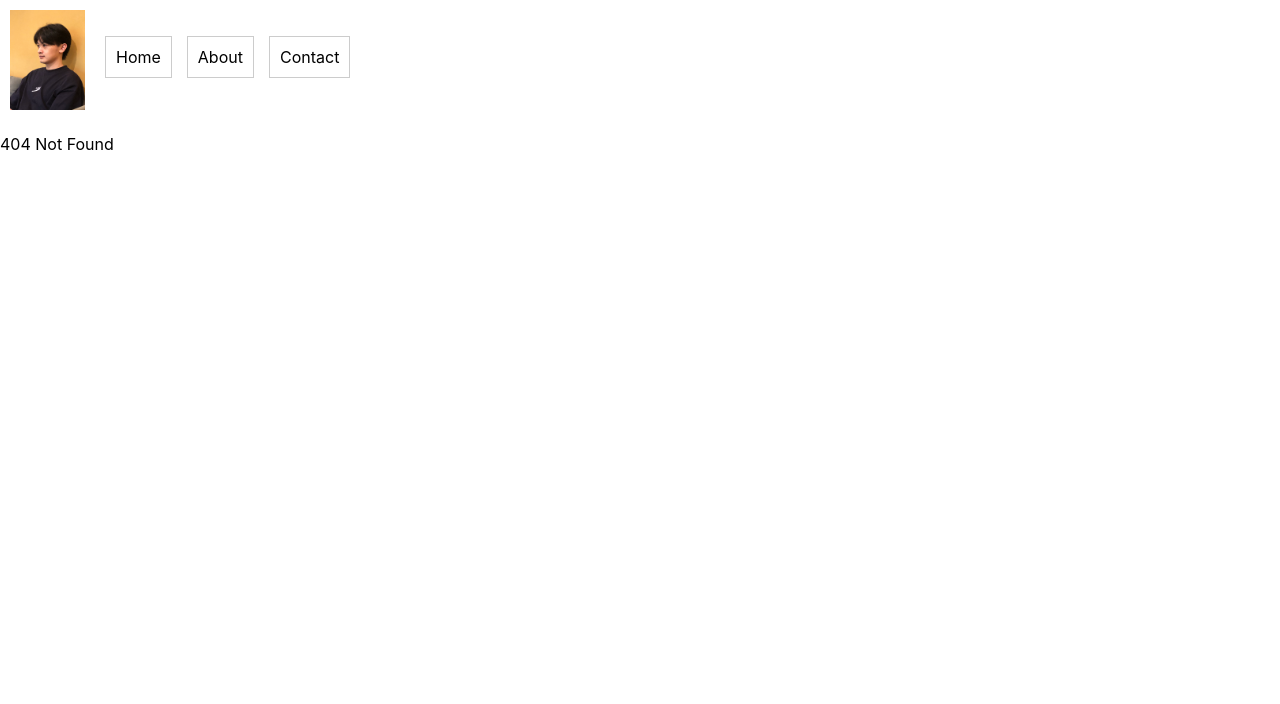
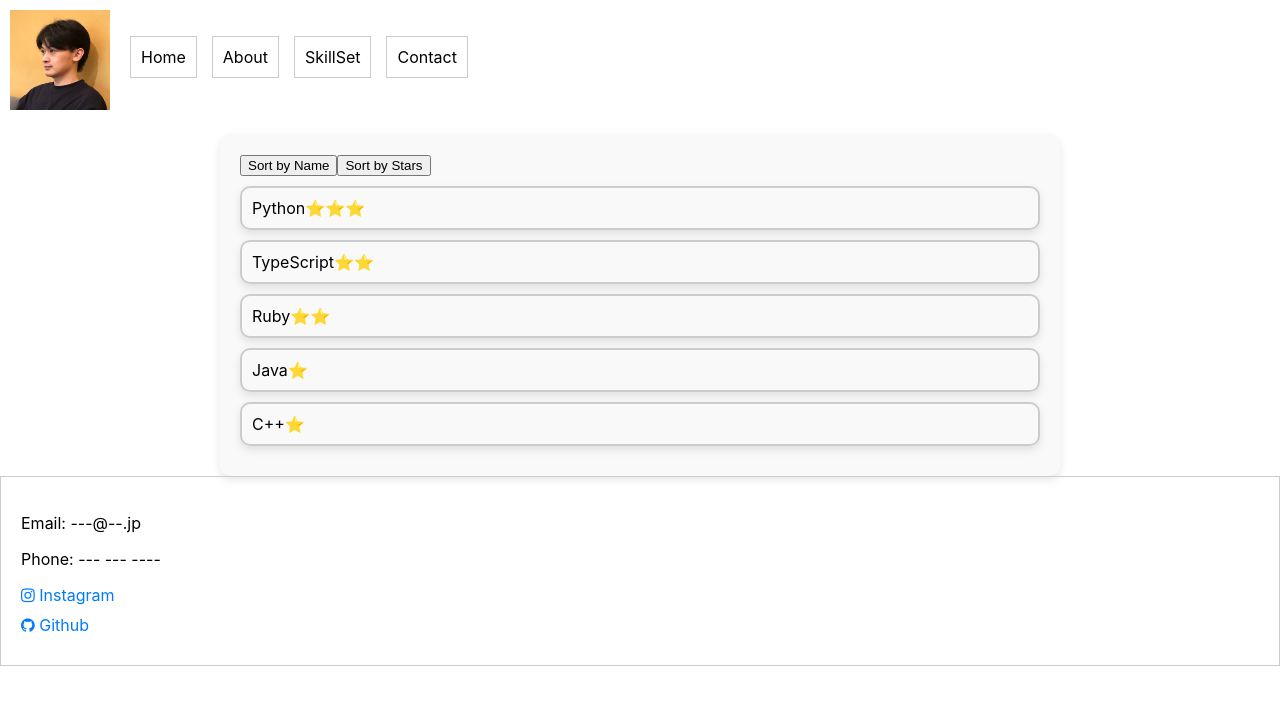
Before and after one commit to shu13579/My_Portfolio, a React (Create React App) app: page /skillset in a window 1280 px wide. Before the commit this address had no page. Shown: the top 704 px of the page. Built offline with nearby package versions, Linux system fonts and the light colour scheme.

Commit message:
初期案

```diff
--- a/src/App.tsx
+++ b/src/App.tsx
@@ -2,8 +2,10 @@ import React from 'react';
 import './App.css';
 import {BrowserRouter as Router,  Route,  Switch, Link} from 'react-router-dom';
 import Header from './components/Header';
+import Footer from './components/Footer';
 import Home from './pages/Home';
 import About from './pages/About';
+import SkillSet from './pages/SkillSet';
 import Contact from './pages/Contact';
 
 const NotFound = () => <div>404 Not Found</div>;
@@ -14,9 +16,11 @@ function App() {
       <Switch>
         <Route path="/" exact component={Home} />
         <Route path="/about" component={About} />
+        <Route path="/skillset" component={SkillSet} />
         <Route path="/contact" component={Contact} />
         <Route component={NotFound} />
       </Switch>
+      <Footer />
     </Router>
   );
 }
--- /dev/null
+++ b/src/components/Footer.tsx
@@ -0,0 +1,23 @@
+import React from 'react';
+import logo from '../assets/my_face.JPG';
+import { Link } from 'react-router-dom';
+import '../styles/styles.css';
+
+const Footer: React.FC = () => {
+  return (
+    <div className="contact-container">
+      <p>Email: ---@--.jp</p>
+      <p>Phone: --- --- ----</p>
+
+      <a className="contact-link" href="https://www.instagram.com/_shu.25/" target="_blank" rel="noopener noreferrer">
+        <i className="fa fa-instagram"></i> Instagram
+      </a>
+      <a className="contact-link" href="https://github.com/shu13579" target="_blank" rel="noopener noreferrer">
+        <i className="fa fa-github"></i> Github
+      </a>
+      {/* お問い合わせフォーム、地図、FAQなど他の要素を追加 */}
+    </div>
+  );
+};
+
+export default Footer;
--- a/src/components/Header.tsx
+++ b/src/components/Header.tsx
@@ -13,6 +13,7 @@ const Header: React.FC = () => {
         <ul style={{ display: 'flex', gap: '15px' }}>
           <li><Link to="/" className="nav-link">Home</Link></li>
           <li><Link to="/about" className="nav-link">About</Link></li>
+          <li><Link to="/skillset" className="nav-link">SkillSet</Link></li>
           <li><Link to="/contact" className="nav-link">Contact</Link></li>
         </ul>
       </nav>
--- a/src/pages/SkillSet.tsx
+++ b/src/pages/SkillSet.tsx
@@ -1,61 +1,45 @@
-import React from 'react';
+import React, { useState } from 'react';
 import '../styles/SkillSet.css';
 
+type Skill = {
+  name: string;
+  stars: number;
+};
+
 const SkillSet: React.FC = () => {
+  const initialSkills: Skill[] = [
+    { name: 'Python', stars: 3 },
+    { name: 'TypeScript', stars: 2 },
+    { name: 'Ruby', stars: 2 },
+    { name: 'Java', stars: 1 },
+    { name: 'C++', stars: 1 },
+  ];
+
+  const [skills, setSkills] = useState<Skill[]>(initialSkills);
+
+  // 名前順にソート
+  const sortByName = () => {
+    const sortedSkills = [...skills].sort((a, b) => a.name.localeCompare(b.name));
+    setSkills(sortedSkills);
+  };
+
+  // 星の数順にソート（降順）
+  const sortByStars = () => {
+    const sortedSkills = [...skills].sort((a, b) => b.stars - a.stars);
+    setSkills(sortedSkills);
+  };
+
   return (
     <div className="skillset-container">
-      <h2 className="skillset-title">My Skill Set</h2>
-
-      <div className="skill-category">
-        <h3 className="skill-category-title">Technical Skills</h3>
-
-        <div className="skill-item">
-          Python:
-          <div className="stars">
-            <span className="star filled">&#9733;</span>
-            <span className="star filled">&#9733;</span>
-            <span className="star filled">&#9733;</span>
-            <span className="star filled">&#9733;</span>
-            <span className="star">&#9734;</span>
+      <button onClick={sortByName}>Sort by Name</button>
+      <button onClick={sortByStars}>Sort by Stars</button>
+      <div className="skills">
+        {skills.map((skill, index) => (
+          <div key={index} className="skill-item">
+            <span className="skill-name">{skill.name}</span>
+            <span className="skill-stars">{Array(skill.stars).fill('⭐').join('')}</span>
           </div>
-        </div>
-
-        <div className="skill-item">
-          JavaScript:
-          <div className="stars">
-            <span className="star filled">&#9733;</span>
-            <span className="star filled">&#9733;</span>
-            <span className="star filled">&#9733;</span>
-            <span className="star">&#9734;</span>
-            <span className="star">&#9734;</span>
-          </div>
-        </div>
-
-        <div className="skill-item">
-          SQL:
-          <div className="stars">
-            <span className="star filled">&#9733;</span>
-            <span className="star filled">&#9733;</span>
-            <span className="star">&#9734;</span>
-            <span className="star">&#9734;</span>
-            <span className="star">&#9734;</span>
-          </div>
-        </div>
-      </div>
-
-      <div className="skill-category">
-        <h3 className="skill-category-title">Soft Skills</h3>
-
-        <div className="skill-item">
-          Communication:
-          <div className="stars">
-            <span className="star filled">&#9733;</span>
-            <span className="star filled">&#9733;</span>
-            <span className="star filled">&#9733;</span>
-            <span className="star filled">&#9733;</span>
-            <span className="star">&#9734;</span>
-          </div>
-        </div>
+        ))}
       </div>
     </div>
   );
--- /dev/null
+++ b/src/styles/SkillSet.css
@@ -0,0 +1,105 @@
+.skillset-container {
+  padding: 20px;
+  background-color: #f9f9f9;
+  border-radius: 10px;
+  box-shadow: 0 4px 8px rgba(0, 0, 0, 0.1);
+  animation: appear 1s ease-out;
+  margin: 0 auto;  /* 左右自動マージンで中央寄せ */
+  max-width: 800px;  /* 最大幅を設定 */
+}
+.skill-category {
+  margin-bottom: 20px;
+}
+
+.skill-category-title {
+  font-size: 1.2rem;
+  margin-bottom: 10px;
+  animation: slideIn 1s ease-out;
+}
+/* ドラッグ中のスキル項目 */
+.skill-item.dragging {
+  opacity: 0.5;
+  transform: scale(1.1);
+  transition: all 0.3s ease;
+}
+
+/* ドラッグ＆ドロップで並び替えられるスキル項目 */
+.skill-item {
+  transition: all 0.3s ease;
+  margin: 10px 0;
+  border: 2px solid #ccc;  /* 枠線を追加 */
+  border-radius: 10px;     /* 角を丸くする */
+  padding: 10px;           /* 内側に少し余白を追加 */
+  box-shadow: 0 4px 8px rgba(0, 0, 0, 0.1);  /* オプションで影も追加 */
+}
+.skill-bar {
+  height: 20px;
+  border-radius: 10px;
+  background-color: #ccc;
+}
+
+.skill-python {
+  width: 90%;
+  background-color: #357ABD;
+}
+
+.skill-javascript {
+  width: 70%;
+  background-color: #F0DB4F;
+}
+
+.skill-sql {
+  width: 50%;
+  background-color: #005682;
+}
+
+.skill-communication {
+  width: 80%;
+  background-color: #00A2E8;
+}
+
+.skill-pm {
+  width: 75%;
+  background-color: #E41E25;
+}
+
+.skill-english {
+  width: 85%;
+  background-color: #034694;
+}
+
+.skill-japanese {
+  width: 100%;
+  background-color: #BC002D;
+}
+
+.stars {
+  margin-left: 10px;
+}
+
+.star {
+  font-size: 1.2em;
+  color: gray;
+}
+
+.star.filled {
+  color: gold;
+}
+
+@keyframes appear {
+  from {
+    opacity: 0;
+  }
+  to {
+    opacity: 1;
+  }
+}
+
+@keyframes slideIn {
+  from {
+    margin-left: -100%;
+  }
+  to {
+    margin-left: 0;
+  }
+}
--- a/src/styles/styles.css
+++ b/src/styles/styles.css
@@ -1,5 +1,3 @@
-/* CSS */
-
 /* タブ（リンク）のスタイリング */
 .nav-link {
   border: 1px solid #ccc;
```
Also changed, not shown: src/assets/skillset.json (added, +7 -0 lines), src/assets/my_face.JPG, src/logo.svg (deleted).
